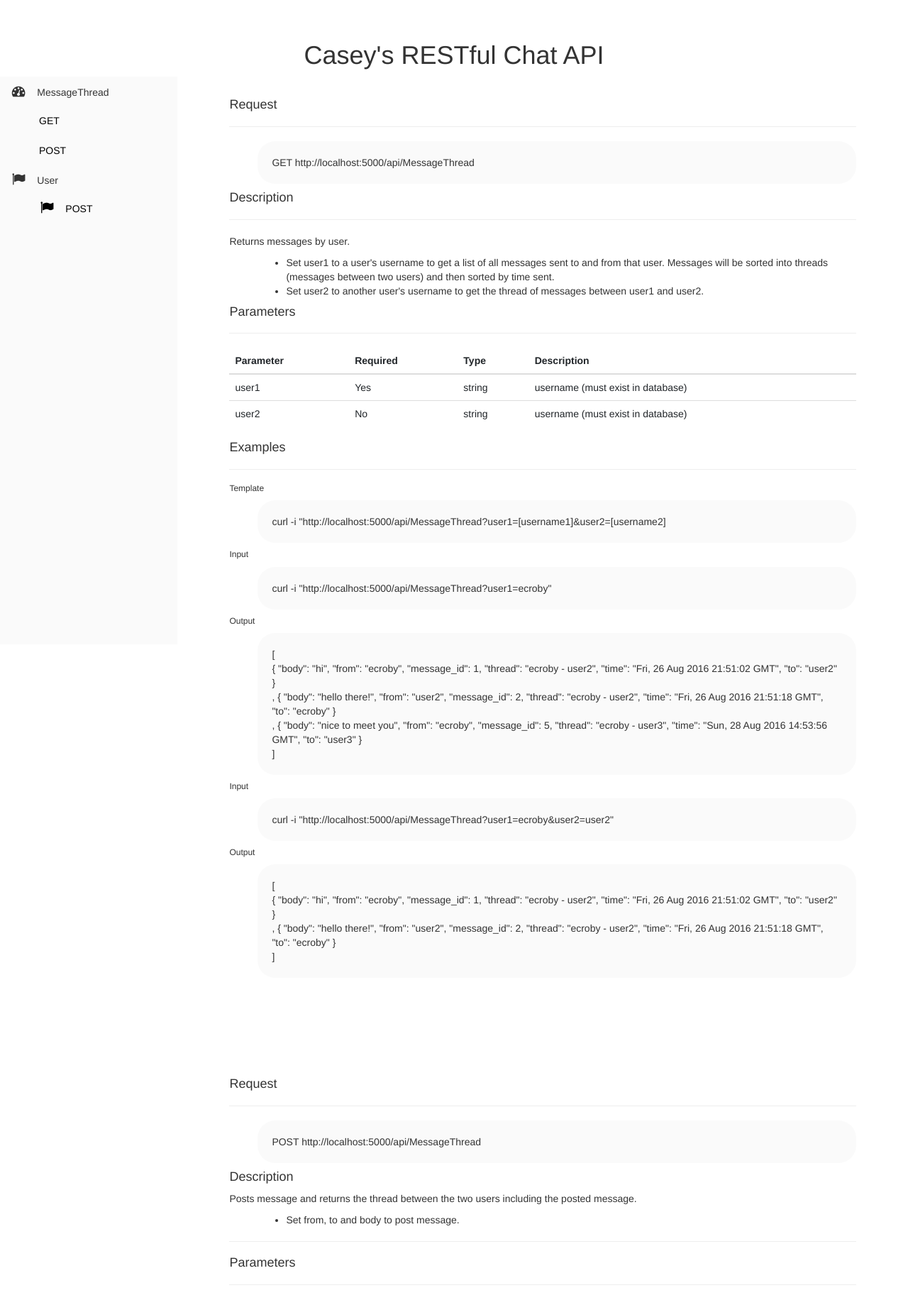
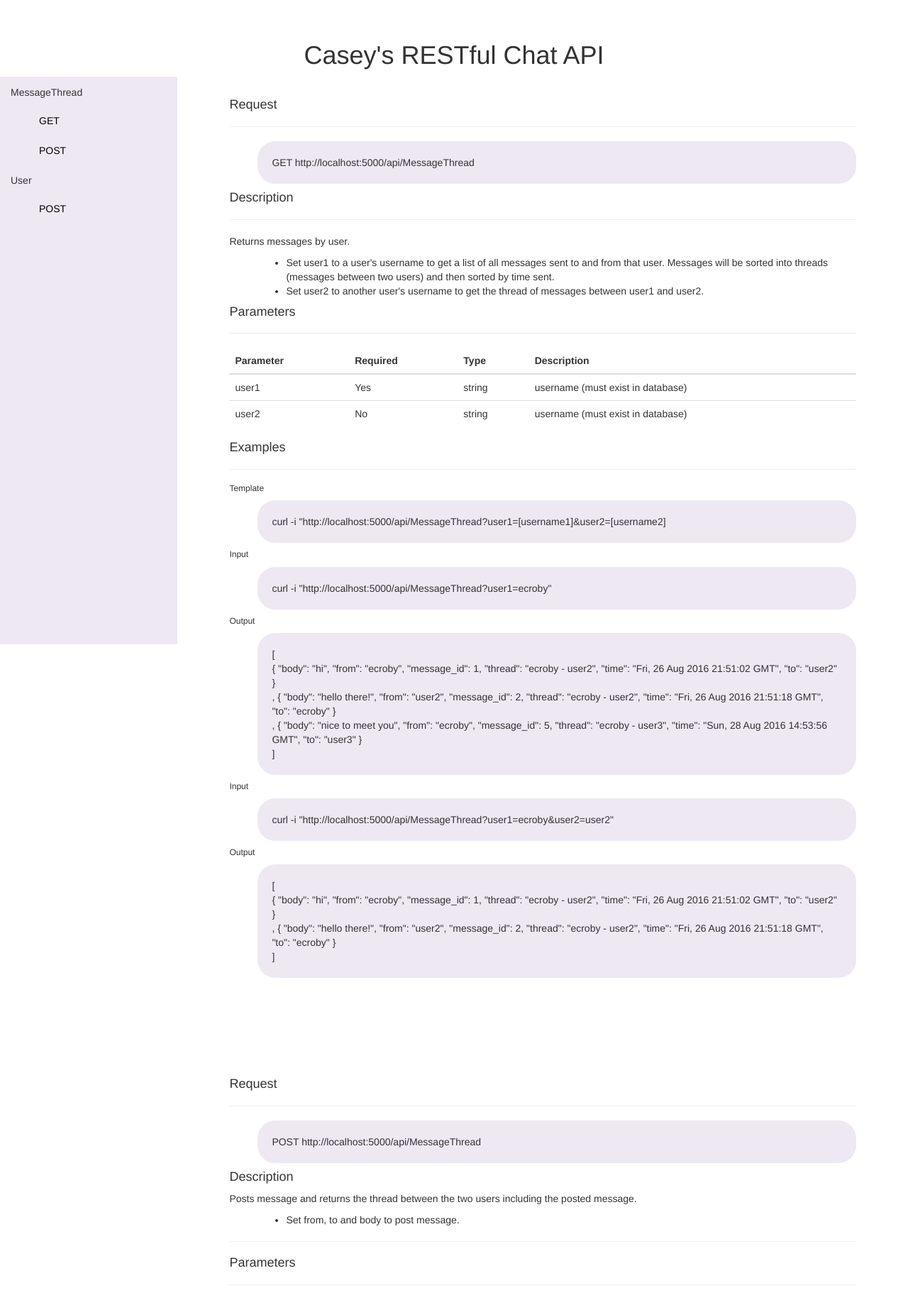
Before and after one commit to elenacaseyroby/chatapi, a Flask app: page / in a window 1280 px wide. Shown: the top 1832 px of the page at 71% size. Run offline with Flask 2, Linux system fonts and the light colour scheme; parts of the project's set-up code (start-up, migrations or seed data) failed here and were passed over; some libraries are stand-ins or nearby versions.

Commit message:
changed color of nav bar and code boxes and deleted some link tags

```diff
--- a/app/static/css/base.css
+++ b/app/static/css/base.css
@@ -6,7 +6,6 @@ body {
 }
 #codebox {
     border-radius: 25px;
-    background: #FAFAFA;
+    background: #eee8f3;
     padding: 20px;
-
 }
--- a/app/static/css/reference.css
+++ b/app/static/css/reference.css
@@ -19,7 +19,7 @@
     height: 100%;
     margin-left: -250px;
     overflow-y: auto;
-    background: #FAFAFA;
+    background: #eee8f3;
     -webkit-transition: all 0.5s ease;
     -moz-transition: all 0.5s ease;
     -o-transition: all 0.5s ease;
@@ -47,7 +47,6 @@
     width: auto;
 }
 /* Sidebar Styles */
-
 .sidebar-nav {
     position: absolute;
     top: 0;
--- a/app/templates/reference.html
+++ b/app/templates/reference.html
@@ -209,9 +209,7 @@
 	</div>
 </div>
 <br><br><br><br><br><br>
-<link href="css/bootstrap.min.css" rel="stylesheet">
-<link href="css/simple-sidebar.css" rel="stylesheet">
-<link href="font-awesome-4.3.0/css/font-awesome.min.css" rel="stylesheet">
+
 <script src="js/jquery-1.11.2.min.js"></script>
 <script src="js/bootstrap.min.js"></script>
 <script src="js/sidebar_menu.js"></script>
```
